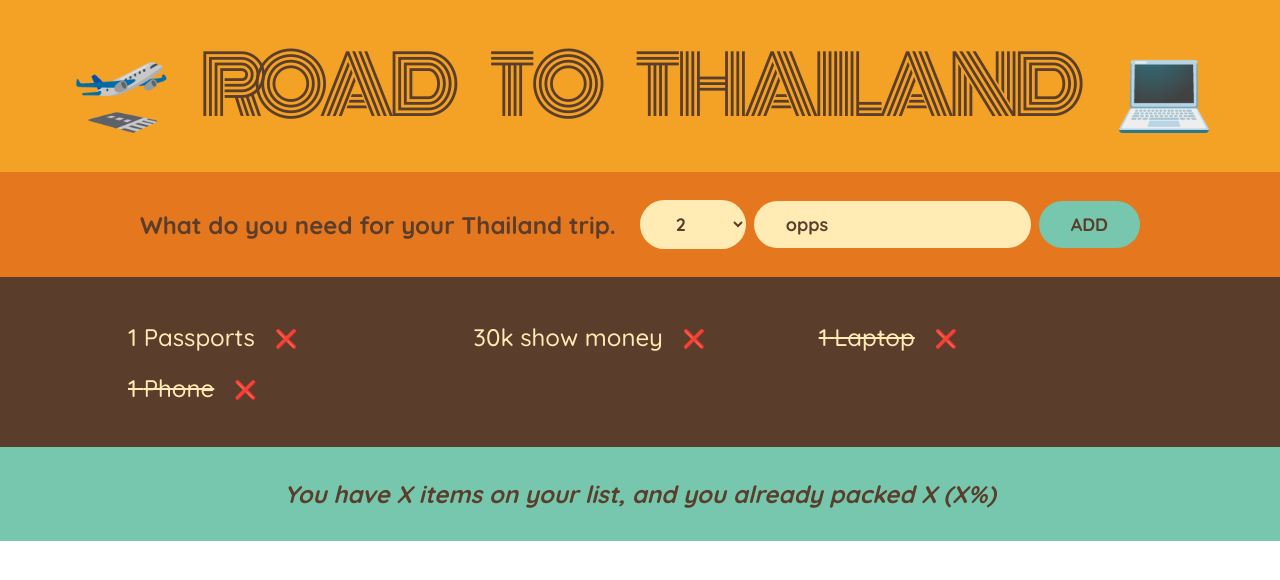
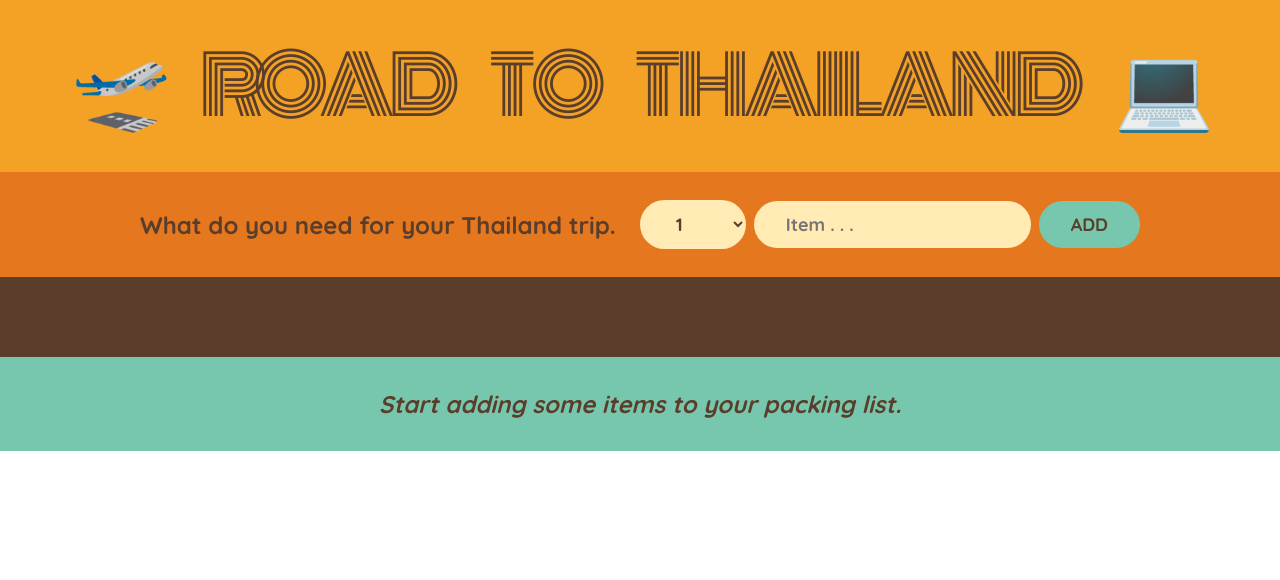
Before and after one commit to PyaesoneNyein96/React-Travel-list, a React (Create React App) app: page / in a window 1280 px wide. Shown: the top 580 px of the page. Built offline with nearby package versions, Linux system fonts and the light colour scheme.

Commit message:
stats message and 1:06 mins

```diff
--- a/src/App.js
+++ b/src/App.js
@@ -3,32 +3,36 @@ import { useState } from "react";
 // /* eslint-disable */
 
 
-let initialItems = [
-  { id: 1, description: "Passports", quantity: 1, packed: false },
-  { id: 2, description: "show money", quantity: "30k", packed: false },
-  { id: 3, description: "Laptop", quantity: 1, packed: true },
-  { id: 4, description: "Phone", quantity: 1, packed: true },
-  // { id: 5, description: "Programming Skill", quantity: "10+", packed: true },
-];
+// let initialItems = [
+//   { id: 1, description: "Passports", quantity: 1, packed: false },
+//   { id: 2, description: "show money", quantity: "30k", packed: false },
+//   { id: 3, description: "Laptop", quantity: 1, packed: true },
+//   { id: 4, description: "Phone", quantity: 1, packed: true },
+//   // { id: 5, description: "Programming Skill", quantity: "10+", packed: true },
+// ];
 
 export default function App() {
 
-  const [items, setItems] = useState(initialItems);
+  const [items, setItems] = useState([]);
 
   function handleAddItems(item) {
     setItems(items => [...items, item]);
   }
 
   function handleDeleteItem(id) {
-    console.log(id)
+    // console.log(id)
     setItems(items => items.filter(i => i.id !== id));
+  }
+
+  function handleToggle(id) {
+    setItems(items => items.map(i => i.id === id ? { ...i, packed: !i.packed } : i));
   }
 
   return <div>
     <Logo />
     <Form onAddItem={handleAddItems} />
-    <PackageList onDelete={handleDeleteItem} items={items} />
-    <Stats />
+    <PackageList onDelete={handleDeleteItem} items={items} handleToggle={handleToggle} />
+    <Stats items={items} />
   </div>
 }
 
@@ -40,8 +44,8 @@ function Logo() {
 
 function Form({ onAddItem }) {
 
-  const [description, setDescription] = useState('opps');
-  const [quantity, setQuantity] = useState(2);
+  const [description, setDescription] = useState('');
+  const [quantity, setQuantity] = useState(1);
 
 
   function SubmitHandle(e) {
@@ -60,14 +64,12 @@ function Form({ onAddItem }) {
 
     setDescription('');
     setQuantity(1);
-
-    // initialItems.push()
   }
 
   return (
     <form className="add-form" onSubmit={SubmitHandle}>
       <h3>What do you need for your Thailand trip.</h3>
-      <select value={quantity} onChange={e => setQuantity(q => Number(e.target.value))}>
+      <select value={quantity} onChange={(e) => setQuantity(Number(e.target.value))}>
         {
           Array.from({ length: 20 }, (_, i) => i + 1).map(num => (
             <option value={num} key={num} >
@@ -76,28 +78,29 @@ function Form({ onAddItem }) {
           ))
         }
       </select>
-      <input type="text" placeholder="Item . . ." value={description} onChange={(e) => setDescription(s => e.target.value)} />
+      <input type="text" placeholder="Item . . ." value={description} onChange={e => setDescription(e.target.value)} />
       <button> Add </button>
     </form>
   )
 }
 
 
-function PackageList({ items, onDelete }) {
+function PackageList({ items, onDelete, handleToggle }) {
   return (
     <div className="list">
       <ul >
         {items.map((item) => (
-          <Item item={item} key={item.id} onDeleteItem={onDelete} />
+          <Item item={item} onDeleteItem={onDelete} handleToggle={handleToggle} key={item.id} />
         ))}
       </ul>
     </div>
   )
 }
 
-function Item({ item, onDeleteItem }) {
+function Item({ item, onDeleteItem, handleToggle }) {
   return (
     <li>
+      <input type="checkbox" value={item.packed} onChange={() => handleToggle(item.id)} />
       <span style={item.packed ? { textDecoration: "line-through" } : {}}>
         {item.quantity} {item.description}
       </span >
@@ -106,12 +109,28 @@ function Item({ item, onDeleteItem }) {
   )
 }
 
-function Stats() {
+function Stats({ items }) {
+
+  if (items.length === 0) return (<p className="stats"> <em>Start adding some items to your packing list.</em> </p>);
+
+  let packed = items.filter((i) => {
+    return i.packed;
+  }).length;
+
+  let percentage = Math.round(packed / items.length * 100);
+
   return (
     <footer className="stats">
       <em>
-        You have X items on your list, and you already packed X (X%)
+        {percentage === 100 ? "You got everything! ready to go." :
+          <>
+            You have <span style={{ 'color': 'green' }}> {items.length} </span>
+            items on your list, and you already packed <span style={{ 'color': 'blue' }}> {packed} </span>
+            {/* ({(packed / items.length * 100).toFixed(2)}%) */}
+            ({percentage} %)
+          </>
+        }
       </em>
-    </footer>
+    </footer >
   )
 }
```
